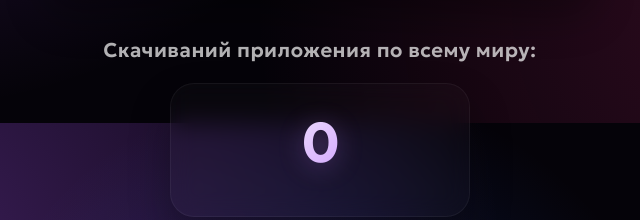
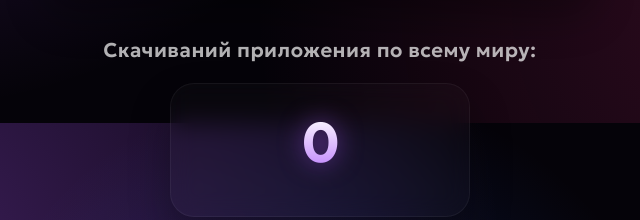
Before and after one commit to CraneApp2026/craneapp_landing_page, a website: page index.html in a window 1280 px wide. Shown: the part 2277-2497 px from the top of the page, 320-960 px from the left. Drawn offline with nearby package versions, Linux system fonts and the light colour scheme; no server answers.

Commit message:
Add files via upload

```diff
--- a/style.css
+++ b/style.css
@@ -810,9 +810,21 @@ body {
     100% { transform: rotate(360deg); }
 }
 
+
 .stat-number {
     font-family: 'Geologica', sans-serif !important;
     font-weight: 700 !important;
     font-size: 3.5rem;
     letter-spacing: -0.02em;
+
+
+    background: linear-gradient(180deg, #ffffff 0%, #c084fc 100%);
+    -webkit-background-clip: text;
+    -webkit-text-fill-color: transparent;
+    background-clip: text;
+
+
+    filter: drop-shadow(0 0 12px rgba(168, 85, 247, 0.55));
+
+    display: inline-block;
 }
```
